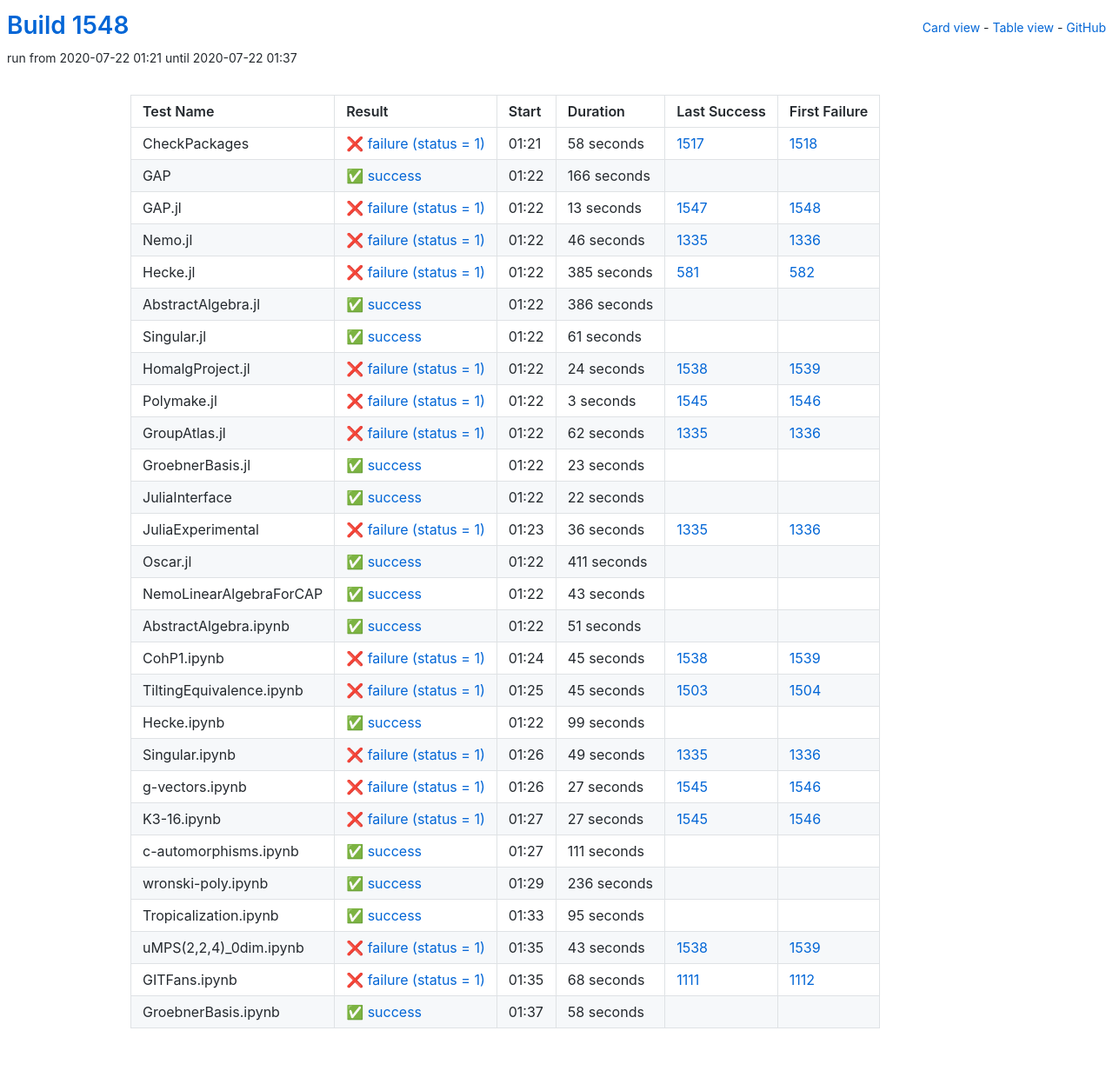
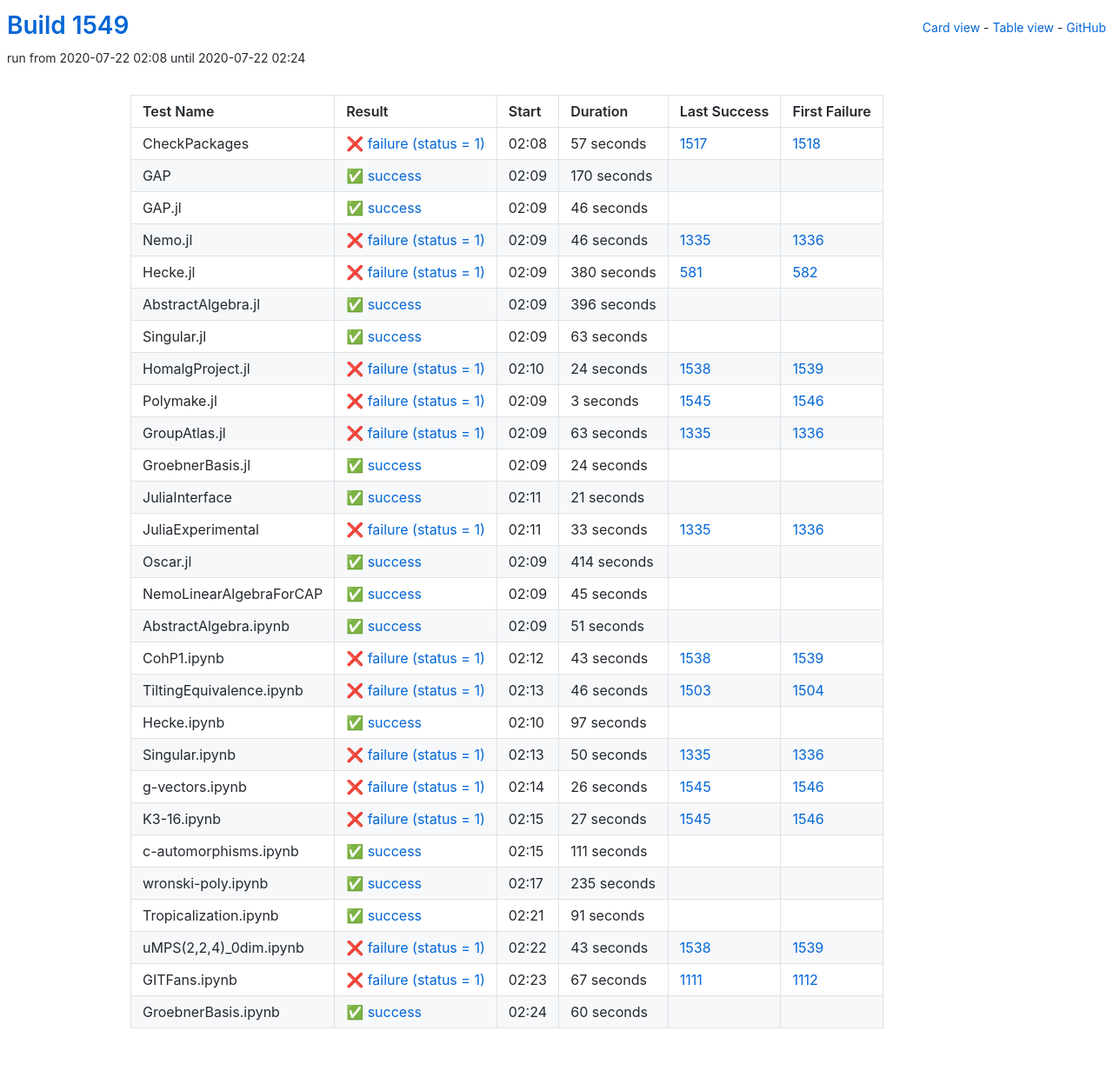
Before and after one commit to oscar-system/oscar-ci-status-1.4, a Jekyll site: the page built from table.html, in a window 1280 px wide. Shown: the whole page at 87% size. Built offline with Jekyll 4.4.1, drawn with Linux system fonts in a browser that asks for light colours.

Commit message:
Build #1549

```diff
--- a/_data/ci.yml
+++ b/_data/ci.yml
@@ -1,6 +1,6 @@
 ---
-build: 1548
-build_url: https://oscarci.mathematik.uni-kl.de/job/oscar-julia-1.4/1548/
+build: 1549
+build_url: https://oscarci.mathematik.uni-kl.de/job/oscar-julia-1.4/1549/
 job: oscar-julia-1.4
 organization: oscar-system
 repo: oscar-ci-status-1.4
@@ -8,44 +8,44 @@ repourl: https://github.com/oscar-system/oscar-ci-status-1.4
 tests:
 - name: CheckPackages
   id: checkpackages
-  log: https://oscarci.mathematik.uni-kl.de/job/oscar-julia-1.4/1548/artifact/logs/build-1548/CheckPackages.log
-  start: 2020-07-22 01:21
+  log: https://oscarci.mathematik.uni-kl.de/job/oscar-julia-1.4/1549/artifact/logs/build-1549/CheckPackages.log
+  start: 2020-07-22 02:08
   success: false
   exitcode: 1
   status: failure
-  duration: 58
+  duration: 57
   last_success: 1517
   last_success_url: https://oscarci.mathematik.uni-kl.de/job/oscar-julia-1.4/1517/
   first_failure: 1518
   first_failure_url: https://oscarci.mathematik.uni-kl.de/job/oscar-julia-1.4/1518/
 - name: GAP
   id: gap
-  log: https://oscarci.mathematik.uni-kl.de/job/oscar-julia-1.4/1548/artifact/logs/build-1548/GAP.log
-  start: 2020-07-22 01:22
+  log: https://oscarci.mathematik.uni-kl.de/job/oscar-julia-1.4/1549/artifact/logs/build-1549/GAP.log
+  start: 2020-07-22 02:09
   success: true
   exitcode: 0
   status: success
-  duration: 166
+  duration: 170
   last_success: false
   last_success_url:
   first_failure: false
   first_failure_url:
 - name: GAP.jl
   id: gap-jl
-  log: https://oscarci.mathematik.uni-kl.de/job/oscar-julia-1.4/1548/artifact/logs/build-1548/GAP.jl.log
-  start: 2020-07-22 01:22
-  success: false
-  exitcode: 1
-  status: failure
-  duration: 13
-  last_success: 1547
-  last_success_url: https://oscarci.mathematik.uni-kl.de/job/oscar-julia-1.4/1547/
-  first_failure: 1548
-  first_failure_url: https://oscarci.mathematik.uni-kl.de/job/oscar-julia-1.4/1548/
+  log: https://oscarci.mathematik.uni-kl.de/job/oscar-julia-1.4/1549/artifact/logs/build-1549/GAP.jl.log
+  start: 2020-07-22 02:09
+  success: true
+  exitcode: 0
+  status: success
+  duration: 46
+  last_success: false
+  last_success_url:
+  first_failure: false
+  first_failure_url:
 - name: Nemo.jl
   id: nemo-jl
-  log: https://oscarci.mathematik.uni-kl.de/job/oscar-julia-1.4/1548/artifact/logs/build-1548/Nemo.jl.log
-  start: 2020-07-22 01:22
+  log: https://oscarci.mathematik.uni-kl.de/job/oscar-julia-1.4/1549/artifact/logs/build-1549/Nemo.jl.log
+  start: 2020-07-22 02:09
   success: false
   exitcode: 1
   status: failure
@@ -56,44 +56,44 @@ tests:
   first_failure_url: https://oscarci.mathematik.uni-kl.de/job/oscar-julia-1.4/1336/
 - name: Hecke.jl
   id: hecke-jl
-  log: https://oscarci.mathematik.uni-kl.de/job/oscar-julia-1.4/1548/artifact/logs/build-1548/Hecke.jl.log
-  start: 2020-07-22 01:22
+  log: https://oscarci.mathematik.uni-kl.de/job/oscar-julia-1.4/1549/artifact/logs/build-1549/Hecke.jl.log
+  start: 2020-07-22 02:09
   success: false
   exitcode: 1
   status: failure
-  duration: 385
+  duration: 380
   last_success: 581
   last_success_url: https://oscarci.mathematik.uni-kl.de/job/oscar-julia-1.4/581/
   first_failure: 582
   first_failure_url: https://oscarci.mathematik.uni-kl.de/job/oscar-julia-1.4/582/
 - name: AbstractAlgebra.jl
   id: abstractalgebra-jl
-  log: https://oscarci.mathematik.uni-kl.de/job/oscar-julia-1.4/1548/artifact/logs/build-1548/AbstractAlgebra.jl.log
-  start: 2020-07-22 01:22
+  log: https://oscarci.mathematik.uni-kl.de/job/oscar-julia-1.4/1549/artifact/logs/build-1549/AbstractAlgebra.jl.log
+  start: 2020-07-22 02:09
   success: true
   exitcode: 0
   status: success
-  duration: 386
+  duration: 396
   last_success: false
   last_success_url:
   first_failure: false
   first_failure_url:
 - name: Singular.jl
   id: singular-jl
-  log: https://oscarci.mathematik.uni-kl.de/job/oscar-julia-1.4/1548/artifact/logs/build-1548/Singular.jl.log
-  start: 2020-07-22 01:22
+  log: https://oscarci.mathematik.uni-kl.de/job/oscar-julia-1.4/1549/artifact/logs/build-1549/Singular.jl.log
+  start: 2020-07-22 02:09
   success: true
   exitcode: 0
   status: success
-  duration: 61
+  duration: 63
   last_success: false
   last_success_url:
   first_failure: false
   first_failure_url:
 - name: HomalgProject.jl
   id: homalgproject-jl
-  log: https://oscarci.mathematik.uni-kl.de/job/oscar-julia-1.4/1548/artifact/logs/build-1548/HomalgProject.jl.log
-  start: 2020-07-22 01:22
+  log: https://oscarci.mathematik.uni-kl.de/job/oscar-julia-1.4/1549/artifact/logs/build-1549/HomalgProject.jl.log
+  start: 2020-07-22 02:10
   success: false
   exitcode: 1
   status: failure
@@ -104,8 +104,8 @@ tests:
   first_failure_url: https://oscarci.mathematik.uni-kl.de/job/oscar-julia-1.4/1539/
 - name: Polymake.jl
   id: polymake-jl
-  log: https://oscarci.mathematik.uni-kl.de/job/oscar-julia-1.4/1548/artifact/logs/build-1548/Polymake.jl.log
-  start: 2020-07-22 01:22
+  log: https://oscarci.mathematik.uni-kl.de/job/oscar-julia-1.4/1549/artifact/logs/build-1549/Polymake.jl.log
+  start: 2020-07-22 02:09
   success: false
   exitcode: 1
   status: failure
@@ -116,80 +116,80 @@ tests:
   first_failure_url: https://oscarci.mathematik.uni-kl.de/job/oscar-julia-1.4/1546/
 - name: GroupAtlas.jl
   id: groupatlas-jl
-  log: https://oscarci.mathematik.uni-kl.de/job/oscar-julia-1.4/1548/artifact/logs/build-1548/GroupAtlas.jl.log
-  start: 2020-07-22 01:22
+  log: https://oscarci.mathematik.uni-kl.de/job/oscar-julia-1.4/1549/artifact/logs/build-1549/GroupAtlas.jl.log
+  start: 2020-07-22 02:09
   success: false
   exitcode: 1
   status: failure
-  duration: 62
+  duration: 63
   last_success: 1335
   last_success_url: https://oscarci.mathematik.uni-kl.de/job/oscar-julia-1.4/1335/
   first_failure: 1336
   first_failure_url: https://oscarci.mathematik.uni-kl.de/job/oscar-julia-1.4/1336/
 - name: GroebnerBasis.jl
   id: groebnerbasis-jl
-  log: https://oscarci.mathematik.uni-kl.de/job/oscar-julia-1.4/1548/artifact/logs/build-1548/GroebnerBasis.jl.log
-  start: 2020-07-22 01:22
+  log: https://oscarci.mathematik.uni-kl.de/job/oscar-julia-1.4/1549/artifact/logs/build-1549/GroebnerBasis.jl.log
+  start: 2020-07-22 02:09
   success: true
   exitcode: 0
   status: success
-  duration: 23
+  duration: 24
   last_success: false
   last_success_url:
   first_failure: false
   first_failure_url:
 - name: JuliaInterface
   id: juliainterface
-  log: https://oscarci.mathematik.uni-kl.de/job/oscar-julia-1.4/1548/artifact/logs/build-1548/JuliaInterface.log
-  start: 2020-07-22 01:22
+  log: https://oscarci.mathematik.uni-kl.de/job/oscar-julia-1.4/1549/artifact/logs/build-1549/JuliaInterface.log
+  start: 2020-07-22 02:11
   success: true
   exitcode: 0
   status: success
-  duration: 22
+  duration: 21
   last_success: false
   last_success_url:
   first_failure: false
   first_failure_url:
 - name: JuliaExperimental
   id: juliaexperimental
-  log: https://oscarci.mathematik.uni-kl.de/job/oscar-julia-1.4/1548/artifact/logs/build-1548/JuliaExperimental.log
-  start: 2020-07-22 01:23
+  log: https://oscarci.mathematik.uni-kl.de/job/oscar-julia-1.4/1549/artifact/logs/build-1549/JuliaExperimental.log
+  start: 2020-07-22 02:11
   success: false
   exitcode: 1
   status: failure
-  duration: 36
+  duration: 33
   last_success: 1335
   last_success_url: https://oscarci.mathematik.uni-kl.de/job/oscar-julia-1.4/1335/
   first_failure: 1336
   first_failure_url: https://oscarci.mathematik.uni-kl.de/job/oscar-julia-1.4/1336/
 - name: Oscar.jl
   id: oscar-jl
-  log: https://oscarci.mathematik.uni-kl.de/job/oscar-julia-1.4/1548/artifact/logs/build-1548/Oscar.jl.log
-  start: 2020-07-22 01:22
+  log: https://oscarci.mathematik.uni-kl.de/job/oscar-julia-1.4/1549/artifact/logs/build-1549/Oscar.jl.log
+  start: 2020-07-22 02:09
   success: true
   exitcode: 0
   status: success
-  duration: 411
+  duration: 414
   last_success: false
   last_success_url:
   first_failure: false
   first_failure_url:
 - name: NemoLinearAlgebraForCAP
   id: nemolinearalgebraforcap
-  log: https://oscarci.mathematik.uni-kl.de/job/oscar-julia-1.4/1548/artifact/logs/build-1548/NemoLinearAlgebraForCAP.log
-  start: 2020-07-22 01:22
+  log: https://oscarci.mathematik.uni-kl.de/job/oscar-julia-1.4/1549/artifact/logs/build-1549/NemoLinearAlgebraForCAP.log
+  start: 2020-07-22 02:09
   success: true
   exitcode: 0
   status: success
-  duration: 43
+  duration: 45
   last_success: false
   last_success_url:
   first_failure: false
   first_failure_url:
 - name: AbstractAlgebra.ipynb
   id: abstractalgebra-ipynb
-  log: https://oscarci.mathematik.uni-kl.de/job/oscar-julia-1.4/1548/artifact/logs/build-1548/AbstractAlgebra.ipynb.log
-  start: 2020-07-22 01:22
+  log: https://oscarci.mathematik.uni-kl.de/job/oscar-julia-1.4/1549/artifact/logs/build-1549/AbstractAlgebra.ipynb.log
+  start: 2020-07-22 02:09
   success: true
   exitcode: 0
   status: success
@@ -200,68 +200,68 @@ tests:
   first_failure_url:
 - name: CohP1.ipynb
   id: cohp1-ipynb
-  log: https://oscarci.mathematik.uni-kl.de/job/oscar-julia-1.4/1548/artifact/logs/build-1548/CohP1.ipynb.log
-  start: 2020-07-22 01:24
+  log: https://oscarci.mathematik.uni-kl.de/job/oscar-julia-1.4/1549/artifact/logs/build-1549/CohP1.ipynb.log
+  start: 2020-07-22 02:12
   success: false
   exitcode: 1
   status: failure
-  duration: 45
+  duration: 43
   last_success: 1538
   last_success_url: https://oscarci.mathematik.uni-kl.de/job/oscar-julia-1.4/1538/
   first_failure: 1539
   first_failure_url: https://oscarci.mathematik.uni-kl.de/job/oscar-julia-1.4/1539/
 - name: TiltingEquivalence.ipynb
   id: tiltingequivalence-ipynb
-  log: https://oscarci.mathematik.uni-kl.de/job/oscar-julia-1.4/1548/artifact/logs/build-1548/TiltingEquivalence.ipynb.log
-  start: 2020-07-22 01:25
+  log: https://oscarci.mathematik.uni-kl.de/job/oscar-julia-1.4/1549/artifact/logs/build-1549/TiltingEquivalence.ipynb.log
+  start: 2020-07-22 02:13
   success: false
   exitcode: 1
   status: failure
-  duration: 45
+  duration: 46
   last_success: 1503
   last_success_url: https://oscarci.mathematik.uni-kl.de/job/oscar-julia-1.4/1503/
   first_failure: 1504
   first_failure_url: https://oscarci.mathematik.uni-kl.de/job/oscar-julia-1.4/1504/
 - name: Hecke.ipynb
   id: hecke-ipynb
-  log: https://oscarci.mathematik.uni-kl.de/job/oscar-julia-1.4/1548/artifact/logs/build-1548/Hecke.ipynb.log
-  start: 2020-07-22 01:22
+  log: https://oscarci.mathematik.uni-kl.de/job/oscar-julia-1.4/1549/artifact/logs/build-1549/Hecke.ipynb.log
+  start: 2020-07-22 02:10
   success: true
   exitcode: 0
   status: success
-  duration: 99
+  duration: 97
   last_success: false
   last_success_url:
   first_failure: false
   first_failure_url:
 - name: Singular.ipynb
   id: singular-ipynb
-  log: https://oscarci.mathematik.uni-kl.de/job/oscar-julia-1.4/1548/artifact/logs/build-1548/Singular.ipynb.log
-  start: 2020-07-22 01:26
+  log: https://oscarci.mathematik.uni-kl.de/job/oscar-julia-1.4/1549/artifact/logs/build-1549/Singular.ipynb.log
+  start: 2020-07-22 02:13
   success: false
   exitcode: 1
   status: failure
-  duration: 49
+  duration: 50
   last_success: 1335
   last_success_url: https://oscarci.mathematik.uni-kl.de/job/oscar-julia-1.4/1335/
   first_failure: 1336
   first_failure_url: https://oscarci.mathematik.uni-kl.de/job/oscar-julia-1.4/1336/
 - name: g-vectors.ipynb
   id: g-vectors-ipynb
-  log: https://oscarci.mathematik.uni-kl.de/job/oscar-julia-1.4/1548/artifact/logs/build-1548/g-vectors.ipynb.log
-  start: 2020-07-22 01:26
+  log: https://oscarci.mathematik.uni-kl.de/job/oscar-julia-1.4/1549/artifact/logs/build-1549/g-vectors.ipynb.log
+  start: 2020-07-22 02:14
   success: false
   exitcode: 1
   status: failure
-  duration: 27
+  duration: 26
   last_success: 1545
   last_success_url: https://oscarci.mathematik.uni-kl.de/job/oscar-julia-1.4/1545/
   first_failure: 1546
   first_failure_url: https://oscarci.mathematik.uni-kl.de/job/oscar-julia-1.4/1546/
 - name: K3-16.ipynb
   id: k3-16-ipynb
-  log: https://oscarci.mathematik.uni-kl.de/job/oscar-julia-1.4/1548/artifact/logs/build-1548/K3-16.ipynb.log
-  start: 2020-07-22 01:27
+  log: https://oscarci.mathematik.uni-kl.de/job/oscar-julia-1.4/1549/artifact/logs/build-1549/K3-16.ipynb.log
+  start: 2020-07-22 02:15
   success: false
   exitcode: 1
   status: failure
@@ -272,8 +272,8 @@ tests:
   first_failure_url: https://oscarci.mathematik.uni-kl.de/job/oscar-julia-1.4/1546/
 - name: c-automorphisms.ipynb
   id: c-automorphisms-ipynb
-  log: https://oscarci.mathematik.uni-kl.de/job/oscar-julia-1.4/1548/artifact/logs/build-1548/c-automorphisms.ipynb.log
-  start: 2020-07-22 01:27
+  log: https://oscarci.mathematik.uni-kl.de/job/oscar-julia-1.4/1549/artifact/logs/build-1549/c-automorphisms.ipynb.log
+  start: 2020-07-22 02:15
   success: true
   exitcode: 0
   status: success
@@ -284,32 +284,32 @@ tests:
   first_failure_url:
 - name: wronski-poly.ipynb
   id: wronski-poly-ipynb
-  log: https://oscarci.mathematik.uni-kl.de/job/oscar-julia-1.4/1548/artifact/logs/build-1548/wronski-poly.ipynb.log
-  start: 2020-07-22 01:29
+  log: https://oscarci.mathematik.uni-kl.de/job/oscar-julia-1.4/1549/artifact/logs/build-1549/wronski-poly.ipynb.log
+  start: 2020-07-22 02:17
   success: true
   exitcode: 0
   status: success
-  duration: 236
+  duration: 235
   last_success: false
   last_success_url:
   first_failure: false
   first_failure_url:
 - name: Tropicalization.ipynb
   id: tropicalization-ipynb
-  log: https://oscarci.mathematik.uni-kl.de/job/oscar-julia-1.4/1548/artifact/logs/build-1548/Tropicalization.ipynb.log
-  start: 2020-07-22 01:33
+  log: https://oscarci.mathematik.uni-kl.de/job/oscar-julia-1.4/1549/artifact/logs/build-1549/Tropicalization.ipynb.log
+  start: 2020-07-22 02:21
   success: true
   exitcode: 0
   status: success
-  duration: 95
+  duration: 91
   last_success: false
   last_success_url:
   first_failure: false
   first_failure_url:
 - name: uMPS(2,2,4)_0dim.ipynb
   id: umps-2-2-4-0dim-ipynb
-  log: https://oscarci.mathematik.uni-kl.de/job/oscar-julia-1.4/1548/artifact/logs/build-1548/uMPS-2-2-4-_0dim.ipynb.log
-  start: 2020-07-22 01:35
+  log: https://oscarci.mathematik.uni-kl.de/job/oscar-julia-1.4/1549/artifact/logs/build-1549/uMPS-2-2-4-_0dim.ipynb.log
+  start: 2020-07-22 02:22
   success: false
   exitcode: 1
   status: failure
@@ -320,24 +320,24 @@ tests:
   first_failure_url: https://oscarci.mathematik.uni-kl.de/job/oscar-julia-1.4/1539/
 - name: GITFans.ipynb
   id: gitfans-ipynb
-  log: https://oscarci.mathematik.uni-kl.de/job/oscar-julia-1.4/1548/artifact/logs/build-1548/GITFans.ipynb.log
-  start: 2020-07-22 01:35
+  log: https://oscarci.mathematik.uni-kl.de/job/oscar-julia-1.4/1549/artifact/logs/build-1549/GITFans.ipynb.log
+  start: 2020-07-22 02:23
   success: false
   exitcode: 1
   status: failure
-  duration: 68
+  duration: 67
   last_success: 1111
   last_success_url: https://oscarci.mathematik.uni-kl.de/job/oscar-julia-1.4/1111/
   first_failure: 1112
   first_failure_url: https://oscarci.mathematik.uni-kl.de/job/oscar-julia-1.4/1112/
 - name: GroebnerBasis.ipynb
   id: groebnerbasis-ipynb
-  log: https://oscarci.mathematik.uni-kl.de/job/oscar-julia-1.4/1548/artifact/logs/build-1548/GroebnerBasis.ipynb.log
-  start: 2020-07-22 01:37
+  log: https://oscarci.mathematik.uni-kl.de/job/oscar-julia-1.4/1549/artifact/logs/build-1549/GroebnerBasis.ipynb.log
+  start: 2020-07-22 02:24
   success: true
   exitcode: 0
   status: success
-  duration: 58
+  duration: 60
   last_success: false
   last_success_url:
   first_failure: false
```
Also changed, not shown: README.md.
